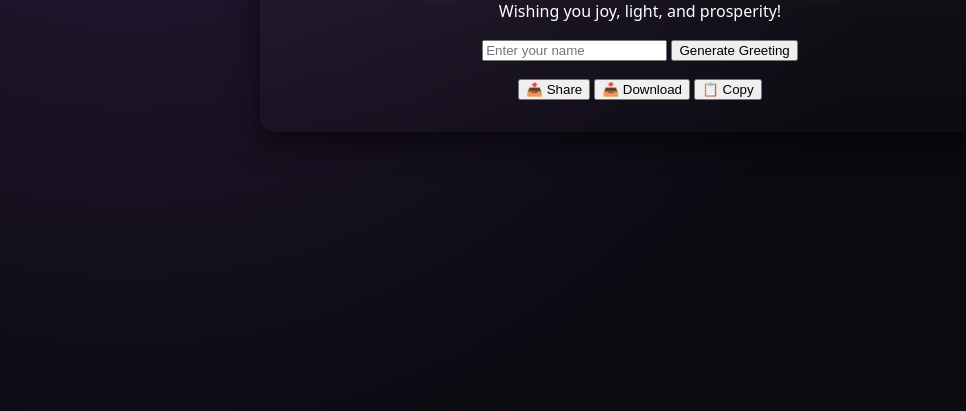
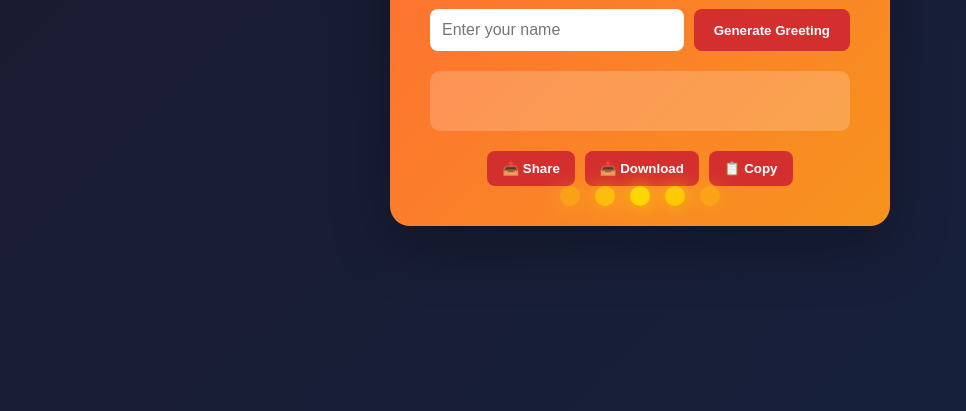
Before and after one commit to prodevamit/Diwali-Greetings, a plain HTML site: page index.html in a window 1280 px wide. Shown: the part 389-800 px from the top of the page, without its empty margins (0-966 px from the left). Drawn offline with Linux system fonts and the light colour scheme.

Commit message:
Revamp CSS styles for greeting card layout

```diff
--- a/style.css
+++ b/style.css
@@ -1,94 +1,152 @@
-/* Basic page layout */
-* { box-sizing: border-box; }
-html,body { height: 100%; margin: 0; padding: 0; }
-body {
-  font-family: "Poppins", system-ui, -apple-system, "Segoe UI", Roboto, "Helvetica Neue", Arial;
-  background: radial-gradient(circle at 10% 10%, #2b1b3a 0%, #0a0a10 60%);
-  color: #fff;
-  display: flex;
-  align-items: center;
-  justify-content: center;
-  text-align: center;
-  padding: 2rem;
+* {
+    margin: 0;
+    padding: 0;
+    box-sizing: border-box;
 }
 
-/* Main container */
-.container {
-  max-width: 760px;
-  width: 100%;
-  padding: 2rem;
-  border-radius: 14px;
-  background: linear-gradient(180deg, rgba(255,255,255,0.03), rgba(176, 109, 109, 0.01));
-  box-shadow: 0 10px 30px rgba(0,0,0,0.6);
+body {
+    font-family: 'Arial', sans-serif;
+    background: linear-gradient(135deg, #1a1a2e, #16213e);
+    min-height: 100vh;
+    display: flex;
+    justify-content: center;
+    align-items: center;
+    color: #fff;
 }
 
-/* Greeting */
-h1 {
-  font-size: clamp(1.6rem, 3.6vw, 2.8rem);
-  margin: 0;
-  letter-spacing: 0.6px;
-  animation: glow 2s infinite alternate;
+.container {
+    position: relative;
+    width: 100%;
+    display: flex;
+    justify-content: center;
+    align-items: center;
 }
 
-/* From line (name) */
-#from {
-  margin-top: 1rem;
-  font-weight: 600;
+.greeting-card {
+    background: linear-gradient(135deg, #ff6b35, #f7931e);
+    border-radius: 20px;
+    padding: 40px;
+    max-width: 500px;
+    box-shadow: 0 20px 60px rgba(0, 0, 0, 0.3);
+    text-align: center;
+    animation: slideIn 0.8s ease-out;
 }
 
-/* Diyas row */
-.diyas {
-  display:flex;
-  gap: 28px;
-  justify-content:center;
-  margin-top: 28px;
+.greeting-card h1 {
+    font-size: 48px;
+    margin-bottom: 10px;
+    text-shadow: 2px 2px 4px rgba(0, 0, 0, 0.2);
 }
 
-.diya {
-  width: 62px;
-  height: 44px;
-  background: linear-gradient(180deg,#f08c00,#ffb347);
-  border-radius: 60px 60px 10px 10px;
-  position: relative;
-  transform-origin: center bottom;
-  box-shadow: 0 8px 18px rgba(0,0,0,0.5);
+.subtitle {
+    font-size: 18px;
+    margin-bottom: 30px;
+    opacity: 0.95;
 }
 
-/* flame */
-.diya::before{
-  content: "";
-  position: absolute;
-  left: 50%;
-  top: -36px;
-  transform: translateX(-50%);
-  width: 18px;
-  height: 32px;
-  background: radial-gradient(circle at 40% 30%, #fff 0%, #ffef85 30%, #ff7a00 70%);
-  border-radius: 50% 50% 40% 40%;
-  animation: flicker 0.18s infinite alternate;
-  filter: drop-shadow(0 6px 8px rgba(255,140,0,0.15));
+.greeting-input {
+    display: flex;
+    gap: 10px;
+    margin-bottom: 20px;
 }
 
-/* small flicker and glow animation */
-@keyframes flicker {
-  0% { transform: translateX(-50%) scale(1); opacity: 0.85; }
-  100% { transform: translateX(-50%) scale(1.18); opacity: 1; }
+.greeting-input input {
+    flex: 1;
+    padding: 12px;
+    border: none;
+    border-radius: 8px;
+    font-size: 16px;
 }
 
-@keyframes glow {
-  from { text-shadow: 0 0 10px rgba(255,200,60,0.6); }
-  to   { text-shadow: 0 0 30px rgba(255,220,80,0.95); }
+.greeting-input button {
+    padding: 12px 20px;
+    background: #d32f2f;
+    color: white;
+    border: none;
+    border-radius: 8px;
+    cursor: pointer;
+    font-weight: bold;
+    transition: background 0.3s;
 }
 
-/* hint text */
-.hint {
-  margin-top: 18px;
-  font-size: 0.95rem;
-  color: rgba(255,255,255,0.75);
+.greeting-input button:hover {
+    background: #b71c1c;
 }
 
-/* small responsive tweaks */
-@media (max-width: 480px) {
-  .diyas { gap: 12px; }
-  .diya { width: 44px; height: 30px; }
+.greeting-output {
+    background: rgba(255, 255, 255, 0.2);
+    padding: 20px;
+    border-radius: 10px;
+    margin: 20px 0;
+    min-height: 60px;
+    display: flex;
+    align-items: center;
+    justify-content: center;
 }
+
+#customGreeting {
+    font-size: 20px;
+    font-weight: bold;
+    text-shadow: 1px 1px 2px rgba(0, 0, 0, 0.2);
+}
+
+.actions {
+    display: flex;
+    gap: 10px;
+    justify-content: center;
+    flex-wrap: wrap;
+}
+
+.actions button {
+    padding: 10px 15px;
+    background: #d32f2f;
+    color: white;
+    border: none;
+    border-radius: 8px;
+    cursor: pointer;
+    font-weight: bold;
+    transition: background 0.3s;
+}
+
+.actions button:hover {
+    background: #b71c1c;
+}
+
+.decorative-lights {
+    position: absolute;
+    bottom: 20px;
+    display: flex;
+    gap: 15px;
+}
+
+.light {
+    width: 20px;
+    height: 20px;
+    border-radius: 50%;
+    background: #ffd700;
+    box-shadow: 0 0 20px #ffd700;
+    animation: flicker 1.5s infinite;
+}
+
+.light:nth-child(2) { animation-delay: 0.3s; }
+.light:nth-child(3) { animation-delay: 0.6s; }
+.light:nth-child(4) { animation-delay: 0.9s; }
+.light:nth-child(5) { animation-delay: 1.2s; }
+
+@keyframes slideIn {
+    from { opacity: 0; transform: translateY(-20px); }
+    to { opacity: 1; transform: translateY(0); }
+}
+
+@keyframes flicker {
+    0%, 100% { opacity: 1; }
+    50% { opacity: 0.3; }
+}
+
+@media (max-width: 600px) {
+    .greeting-card {
+        padding: 25px;
+        margin: 20px;
+    }
+    .greeting-card h1 { font-size: 36px; }
+}
```
